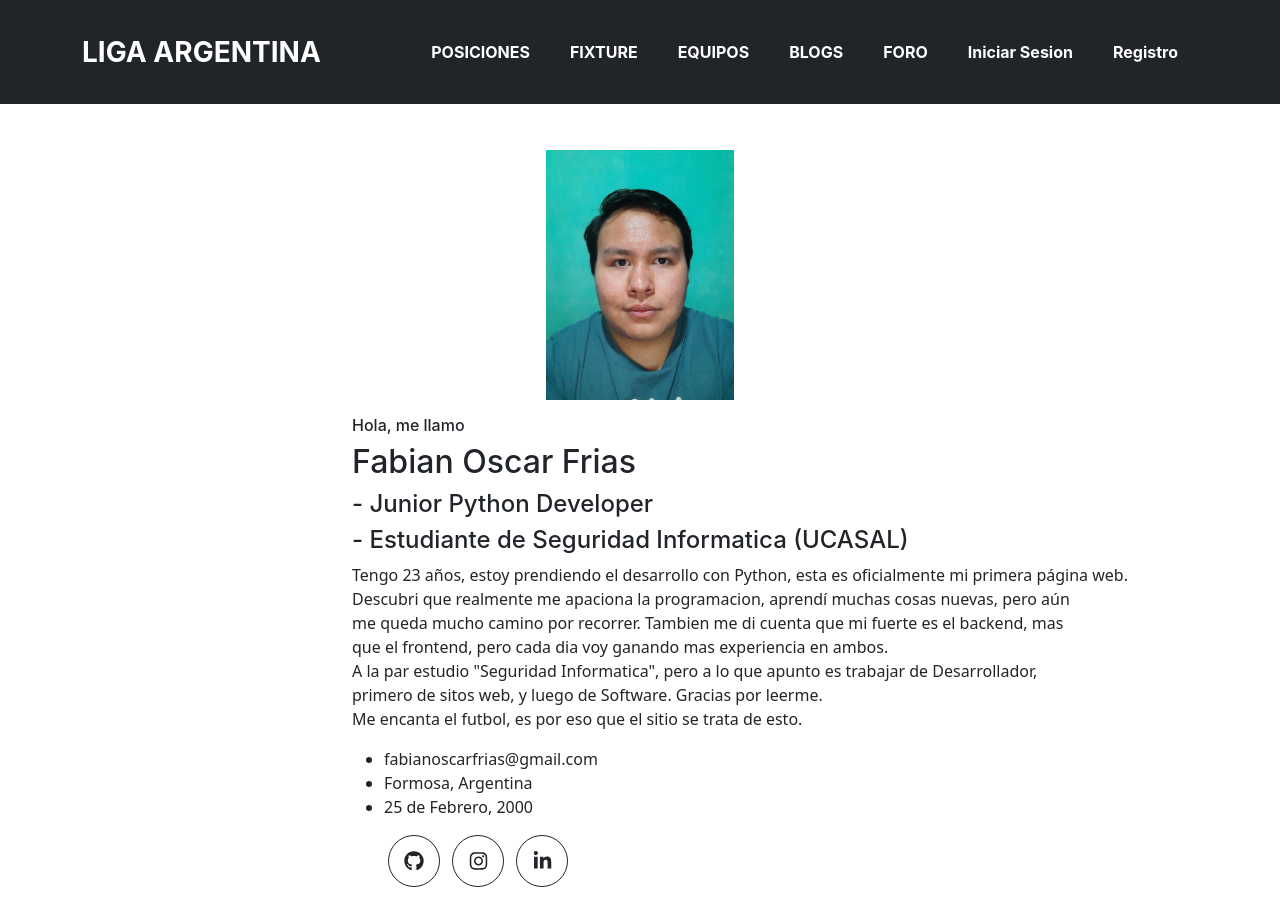
After one commit to FabianFrias25/ProyectoFinalFriasFabian, a Django app: page /AppFutbolArg/aboutme/ in a window 1280 px wide. The commit adds this page. Run offline with Django 4.2, Linux system fonts and the light colour scheme; some libraries are stand-ins or nearby versions; some web fonts are replaced.

Commit message:
About Me LISTO

```diff
--- a/AppFutbolArg/templates/AppFutbolArg/Inicio.html
+++ b/AppFutbolArg/templates/AppFutbolArg/Inicio.html
@@ -71,7 +71,7 @@
                     <!-- Footer Location-->
                     <div class="col-lg-4 mb-5 mb-lg-0">
                         <h4 class="container mb-4">ABOUT ME</h4>
-                        <p class="pre-wrap lead mb-0">ALGO / BORRAR</p>
+                        <p class="pre-wrap lead mb-0"><a href="{% url 'AboutMe' %}" style="color: white">Conoceme</a></p>
                     </div>
                     <!-- Footer Social Icons-->
                     <div class="col-lg-4 mb-5 mb-lg-0">
@@ -81,8 +81,8 @@
                     </div>
                     <!-- Footer About Text-->
                     <div class="col-lg-4">
-                        <h4 class="mb-4">NO SE</h4>
-                        <p class="pre-wrap lead mb-0">VER</p>
+                        <h4 class="mb-4">CONTACTO:</h4>
+                        <p class="pre-wrap lead mb-0">fabianoscarfrias@gmai.com</p>
                     </div>
                 </div>
             </div>
--- /dev/null
+++ b/AppFutbolArg/templates/AppFutbolArg/Perfil/aboutme.html
@@ -0,0 +1,40 @@
+{% extends "../Inicio.html" %}
+{% load static %}
+{% load humanize %}
+
+<title>{% block title %} Conoceme {% endblock %}</title>
+
+{% block contenidoQueCambia %}
+<div class="containter margenPosiciones" style="margin-top: 150px; display: flex; justify-content: center;">
+    <div class="BlogsLeer">
+            <div class="d-flex mb-3" style="justify-content: center; width: 250px; height: 250px; display: block; margin: 0 auto;">
+                <img src="/static/AppFutbolArg/assets/img/Foto_.jpg" alt="">
+            </div>
+            <div class="personal_text" style="margin-left: 200px">
+                <h6>Hola, me llamo </h6>
+                <h2>Fabian Oscar Frias</h2>
+                <h4>- Junior Python Developer</h4>
+                <h4>- Estudiante de Seguridad Informatica (UCASAL)</h4>
+                <p>Tengo 23 años, estoy prendiendo el desarrollo con Python, esta es oficialmente mi primera página web.<br>
+                   Descubri que realmente me apaciona la programacion, aprendí muchas cosas nuevas, pero aún <br>
+                   me queda mucho camino por recorrer. Tambien me di cuenta que mi fuerte es el backend, mas <br>
+                   que el frontend, pero cada dia voy ganando mas experiencia en ambos. <br>
+                   A la par estudio "Seguridad Informatica", pero a lo que apunto es trabajar de Desarrollador, <br>
+                   primero de sitos web, y luego de Software. Gracias por leerme. <br>
+                   Me encanta el futbol, es por eso que el sitio se trata de esto.
+
+                </p>
+                <ul class="list basic_info">
+                    <li><a><i class="lnr lnr-envelope"></i> fabianoscarfrias@gmail.com</a></li>
+                    <li><a><i class="lnr lnr-home"></i> Formosa, Argentina</a></li>
+                    <li><a><i class="lnr lnr-home"></i> 25 de Febrero, 2000</a></li>
+                </ul>
+                <ul>
+                    <a class="btn btn-outline-dark btn-social mx-1" href="https://github.com/FabianFrias25/"><i class="fab fa-github"></i></a>
+                    <a class="btn btn-outline-dark btn-social mx-1" href="https://www.instagram.com/fabian_frias_rc/"><i class="fab fa-fw fa-instagram"></i></a>
+                    <a class="btn btn-outline-dark btn-social mx-1" href="https://www.linkedin.com/in/fabian-oscar-frias-5533481b5/"><i class="fab fa-fw fa-linkedin-in"></i></a>
+                </ul>
+            </div>
+    </div>
+</div>
+{% endblock %}
--- a/AppFutbolArg/urls.py
+++ b/AppFutbolArg/urls.py
@@ -21,4 +21,5 @@ urlpatterns = [
     path('perfil/cambiarAvatar/', editAvatar, name="editAvatar"),
     path('perfil/changePassword/', changePassword, name="changePassword"),
     path('logout/', LogoutView.as_view(template_name='AppFutbolArg/login.html'), name="logout"),
+    path('aboutme/', aboutme, name="AboutMe")
 ]
--- a/AppFutbolArg/views.py
+++ b/AppFutbolArg/views.py
@@ -246,3 +246,7 @@ def eliminar_blog(request, blog_id):
         return redirect('Blogs')
 
     return render(request, 'AppFutbolArg/Blogs/eliminar_blog.html', {'blog': blog})
+
+
+def aboutme(request):
+    return render(request, 'AppFutbolArg/Perfil/aboutme.html')
```
Also changed, not shown: AppFutbolArg/static/AppFutbolArg/assets/img/Foto_.jpg (added), db.sqlite3.
